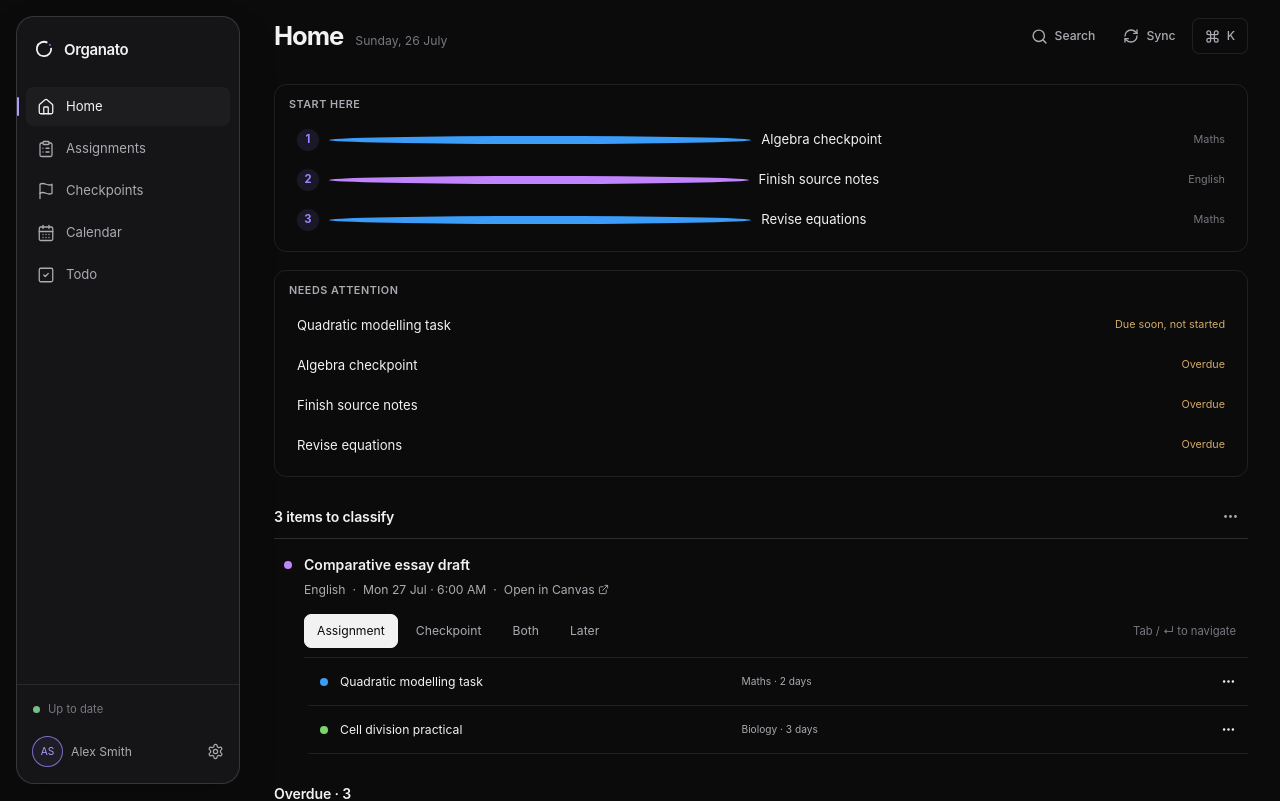
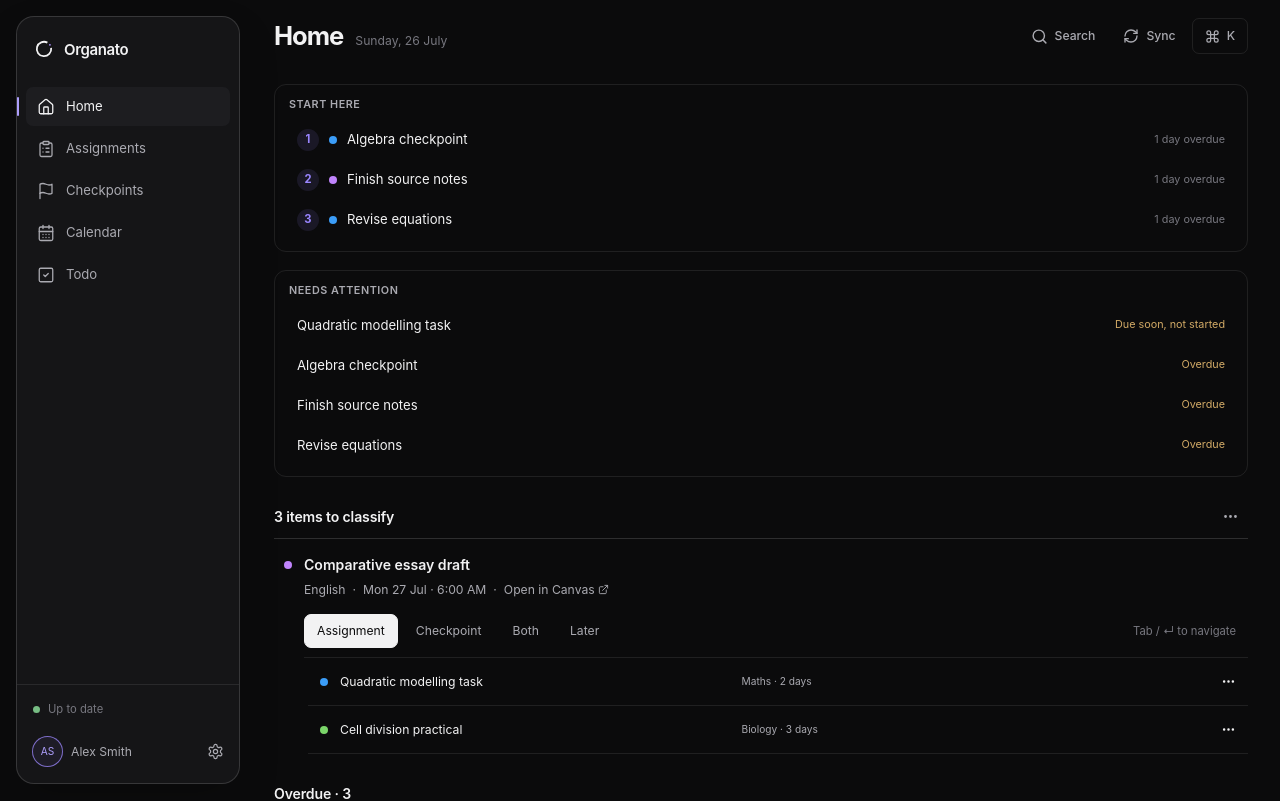
Before and after one commit to etphli/organato, a React (Vite) app in the folder apps/web/: page / in a window 1280 px wide. Shown: the top 801 px of the page. Built offline with nearby package versions, Linux system fonts and the light colour scheme.

Commit message:
Fix briefing row: dot stretch and subject-name label

```diff
--- a/apps/web/src/pages/HomePage.tsx
+++ b/apps/web/src/pages/HomePage.tsx
@@ -84,7 +84,7 @@ function movedCloserByCanvas(item: OrganatoItem, now: Date): boolean {
 }
 
 function TopBriefing() {
-  const { items, subjectsById, settings } = useOrganatoData();
+  const { items, settings } = useOrganatoData();
   const { dispatch } = useOrganatoActions();
   const today = useToday();
   const top = useMemo(
@@ -111,14 +111,13 @@ function TopBriefing() {
         >
           <strong>{index + 1}</strong>
           <SubjectDot subjectId={item.subjectId} />
-          <span>{item.displayName}</span>
+          <span className="top-briefing-name">{item.displayName}</span>
           <small>
-            {subjectsById.get(item.subjectId ?? "")?.displayName ??
-              daysRemainingLabel(
-                itemDueDate(item, settings.timezone),
-                today,
-                settings.timezone,
-              )}
+            {daysRemainingLabel(
+              itemDueDate(item, settings.timezone),
+              today,
+              settings.timezone,
+            )}
           </small>
         </button>
       ))}
--- a/apps/web/src/styles.css
+++ b/apps/web/src/styles.css
@@ -847,7 +847,7 @@ button:disabled {
   width: 22px;
 }
 
-.top-briefing > button span,
+.top-briefing > button .top-briefing-name,
 .risk-strip > button span {
   flex: 1;
   min-width: 0;
```
